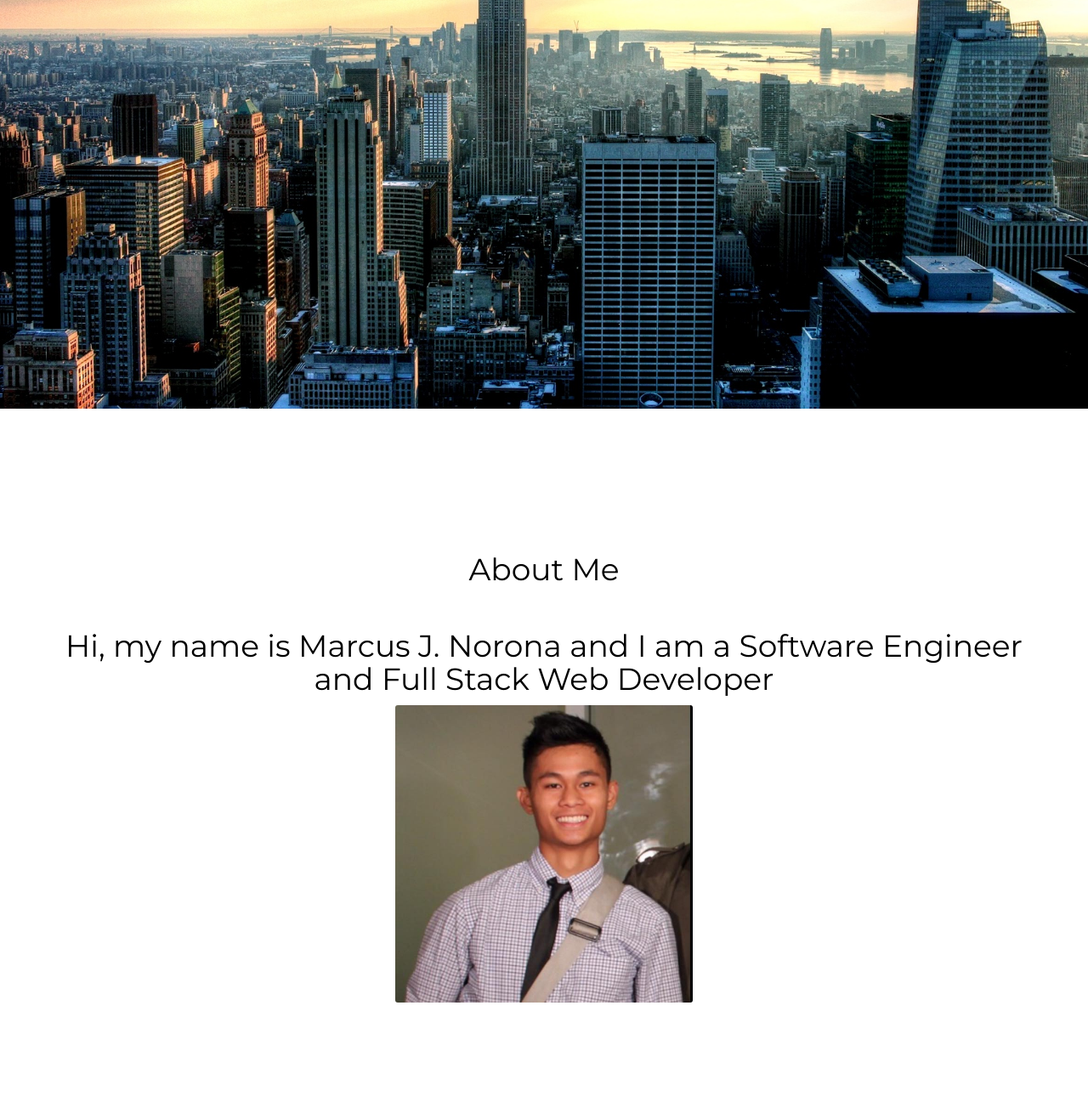
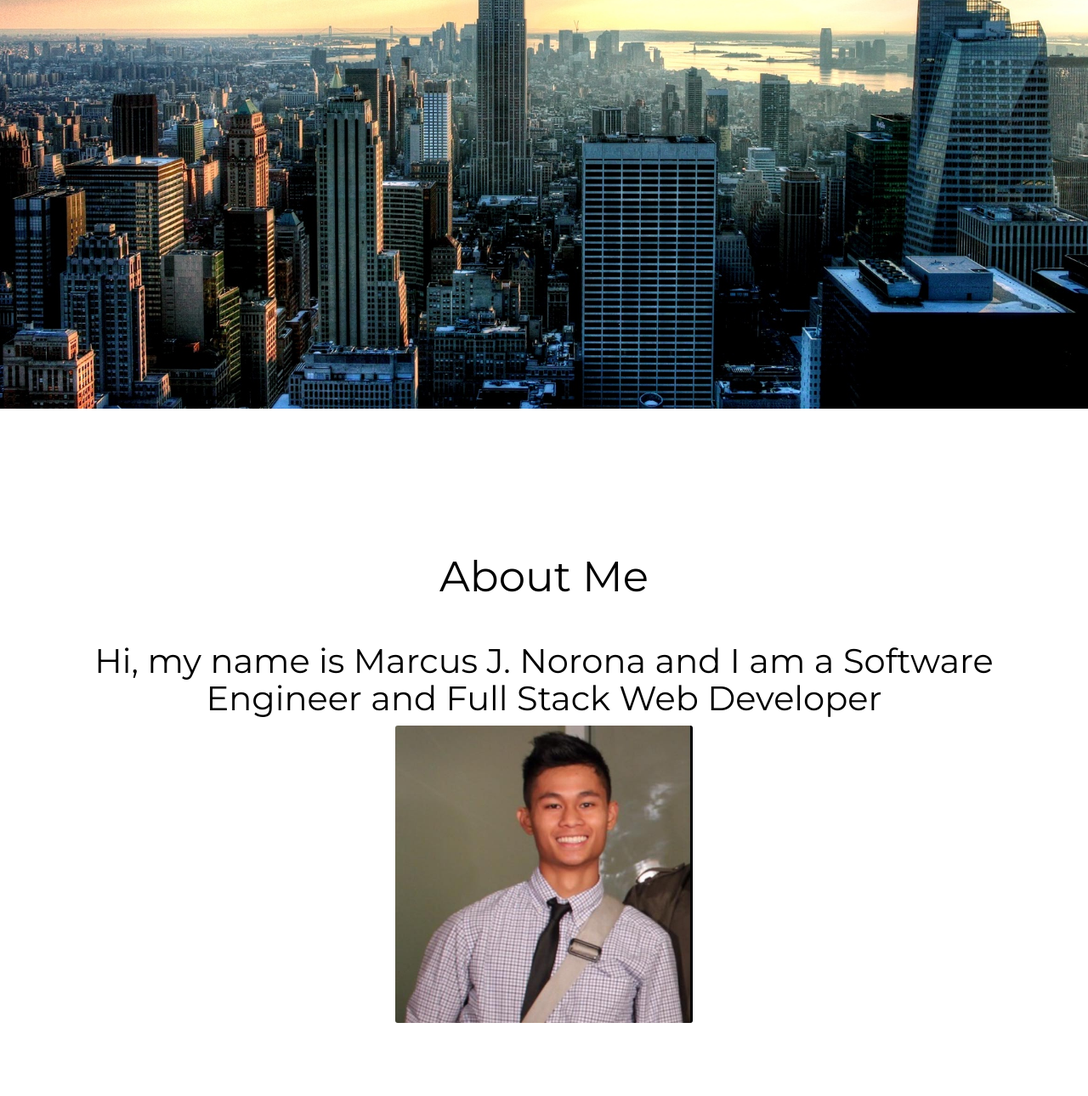
Before and after one commit to mjnorona/portfolio, a website: page index.html in a window 1280 px wide. Shown: the part 319-1609 px from the top of the page at 85% size. Drawn offline with Linux system fonts and the light colour scheme.

Commit message:
updated background format

```diff
--- a/css/scrolling-nav.css
+++ b/css/scrolling-nav.css
@@ -32,12 +32,13 @@ The padding is very important to make sure the scrollspy picks up the right area
 of those sections to manage the look and feel of the site. */
 
 .intro-section {
-    min-height: 100%;
+    height: 100%;
     padding-top: 150px;
     text-align: center;
     background-size: 100% 100%;
     background-image: url('background2.jpg');
     background-size: cover;
+    background-attachment: fixed;
     position: relative;
     opacity: 2;
     background-position: center;
--- a/css/style.css
+++ b/css/style.css
@@ -1,5 +1,13 @@
 * {
     font-family: 'Montserrat', sans-serif;
+}
+
+h1 {
+    font-size: 50px;
+}
+
+h2 {
+    font-size: 40px;
 }
 
 .navbar-toggle:hover{
--- a/index.html
+++ b/index.html
@@ -84,7 +84,7 @@
                 <div  class="col-lg-12">
                     <h1>About Me</h1>
                     <div id = "aboutMe">
-                        <h1 id = "description" >Hi, my name is Marcus J. Norona and I am a Software Engineer and Full Stack Web Developer</h1>
+                        <h2 id = "description" >Hi, my name is Marcus J. Norona and I am a Software Engineer and Full Stack Web Developer</h2>
                         <img id = "profile" src = "profile.jpg" alt = "profile">
                     </div>
                 </div>
@@ -105,7 +105,7 @@
                         <p> <img class = "logo" src="javascript.png" alt="">JavaScript</p>
                         <p> <img class = "logo" src="bootstrap.png" alt="">Bootstrap</p>
                         <p><img class = "logo" src="jQuery.png" alt="">jQuery</p>
-                        <p><img class = "logo" src="java.svg" alt="">C/C++ and Java</p>
+                        <p><img class = "logo" src="java.svg" alt="">Java</p>
                         <p><img class = "logo" src="python.png" alt="">Python</p>
                         <p><img class = "logo" src="django.png" alt="">Django</p>
                         <p><img class = "logo" src="ruby.png" alt="">Ruby on Rails</p>
@@ -159,6 +159,7 @@
                         <h2><em>Thanks</em> for contacting me! I will get back to you soon!</h2>
                     </div>
 
+                    <h2>marcusjeremynorona@gmail.com</h2>
                 </div>
             </div>
         </div>
```
